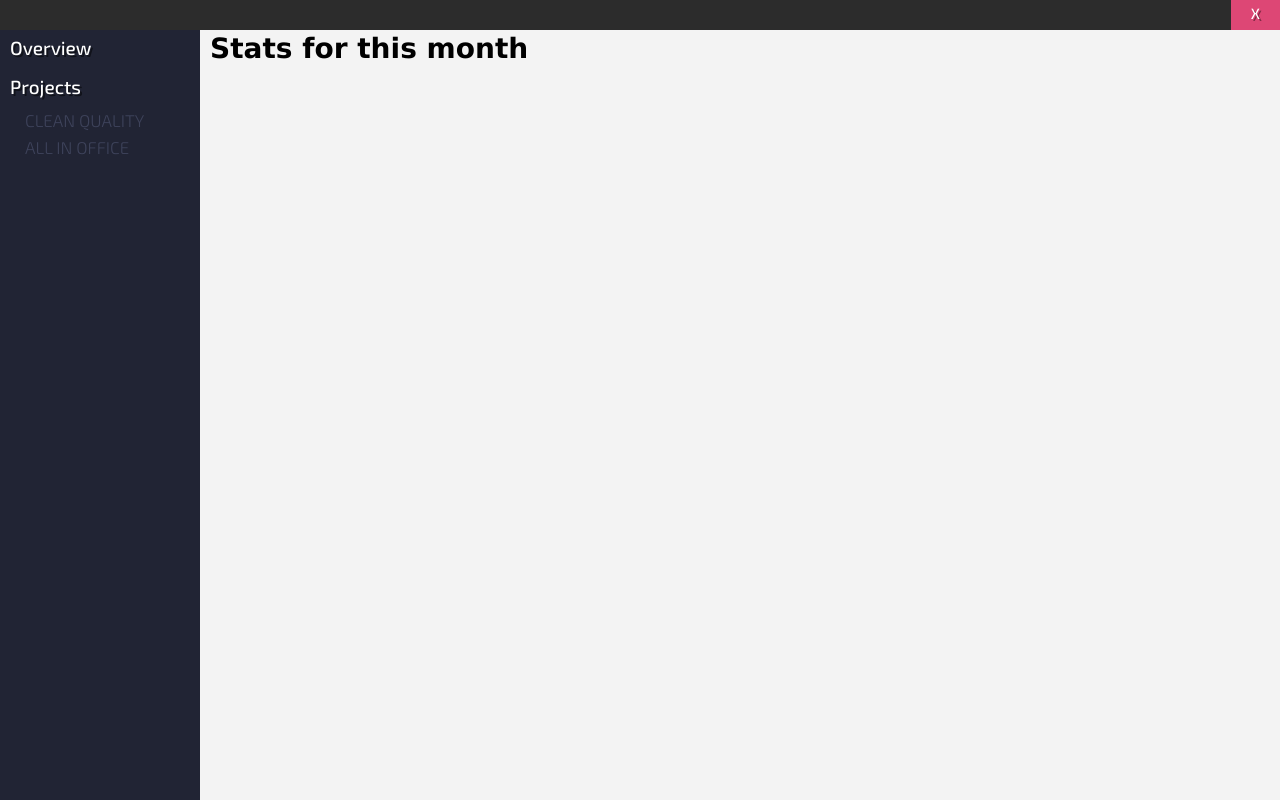
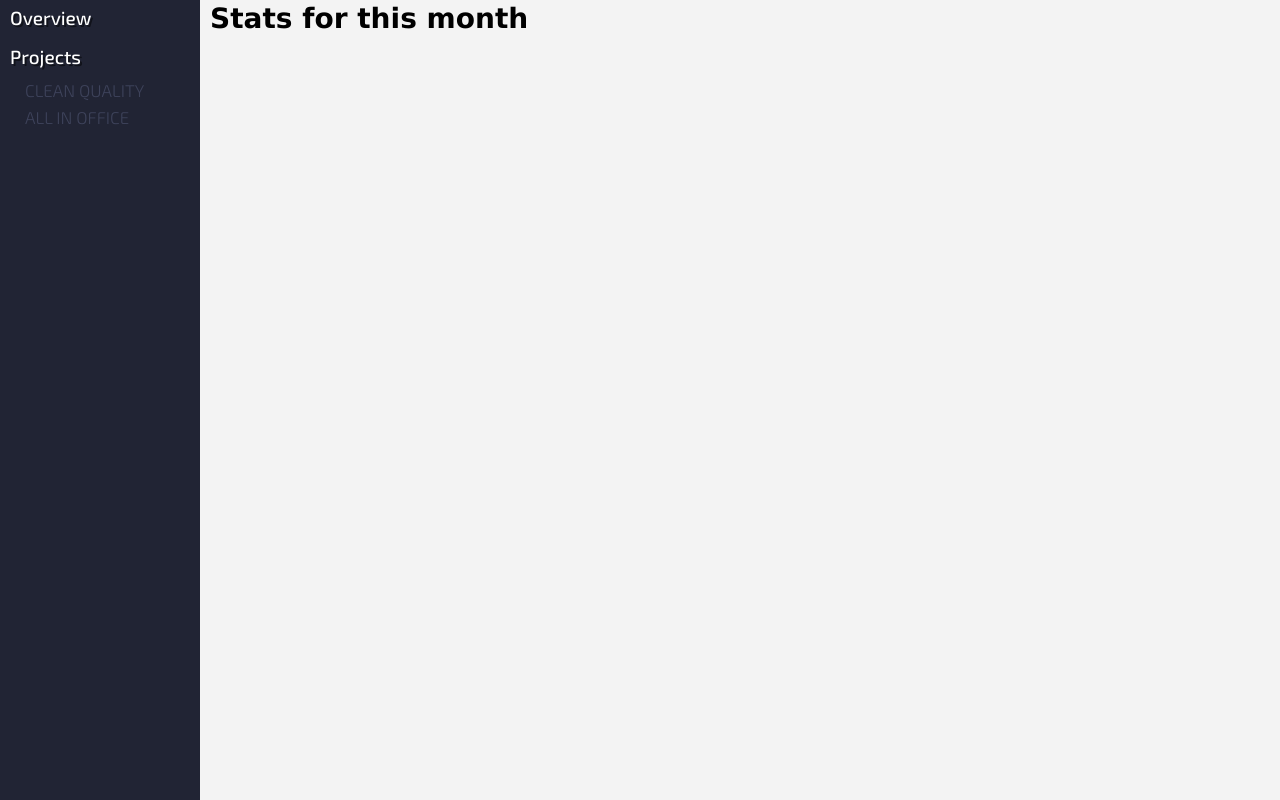
Before and after one commit to giodamelio/taskr, a website: page app.html in a window 1280 px wide. Drawn offline with Linux system fonts and the light colour scheme.

Commit message:
replaced top bar with native controls

```diff
--- a/app.html
+++ b/app.html
@@ -11,9 +11,6 @@
 		<script src="assets/js/app.js"></script>
 	</head>
 	<body>
-		<div id="appbar" ng-controller="appbarCtrl">
-			<a ng-click="exit()" id="exit">X</a>
-		</div>
 		<div id="app">
 			<aside ng-controller="companiesCtrl">
 				<h2><a href="#">Overview</a></h2>
--- a/assets/css/styles.sass
+++ b/assets/css/styles.sass
@@ -34,20 +34,8 @@ body
 	color: #ddd
 	cursor: pointer
 	text-shadow: rgba(0,0,0,0.5)
-
-#appbar
-	background: #2c2c2c
-	height: 30px
-	#exit
-		float: right
-		font: 100 15px/15px "Exo2Medium"
-		padding: 7px 20px 8px 20px
-		color: #fff
-		text-shadow: 2px 2px rgba(0,0,0,0.4)
-		background: #dd4775
-		cursor: pointer
 #app
-	height: calc(100% - 30px)
+	height: 100vh
 	aside
 		width: $SIDEBAR_WIDTH
 		background: $primary
--- a/package.json
+++ b/package.json
@@ -3,7 +3,7 @@
   "main": "app.html",
   "window" : {
   	"toolbar" : false,
-  	"frame" : false,
+  	"frame" : true,
   	"width" : 800,
   	"height" : 500
   }
```
Also changed, not shown: assets/css/styles.css.
